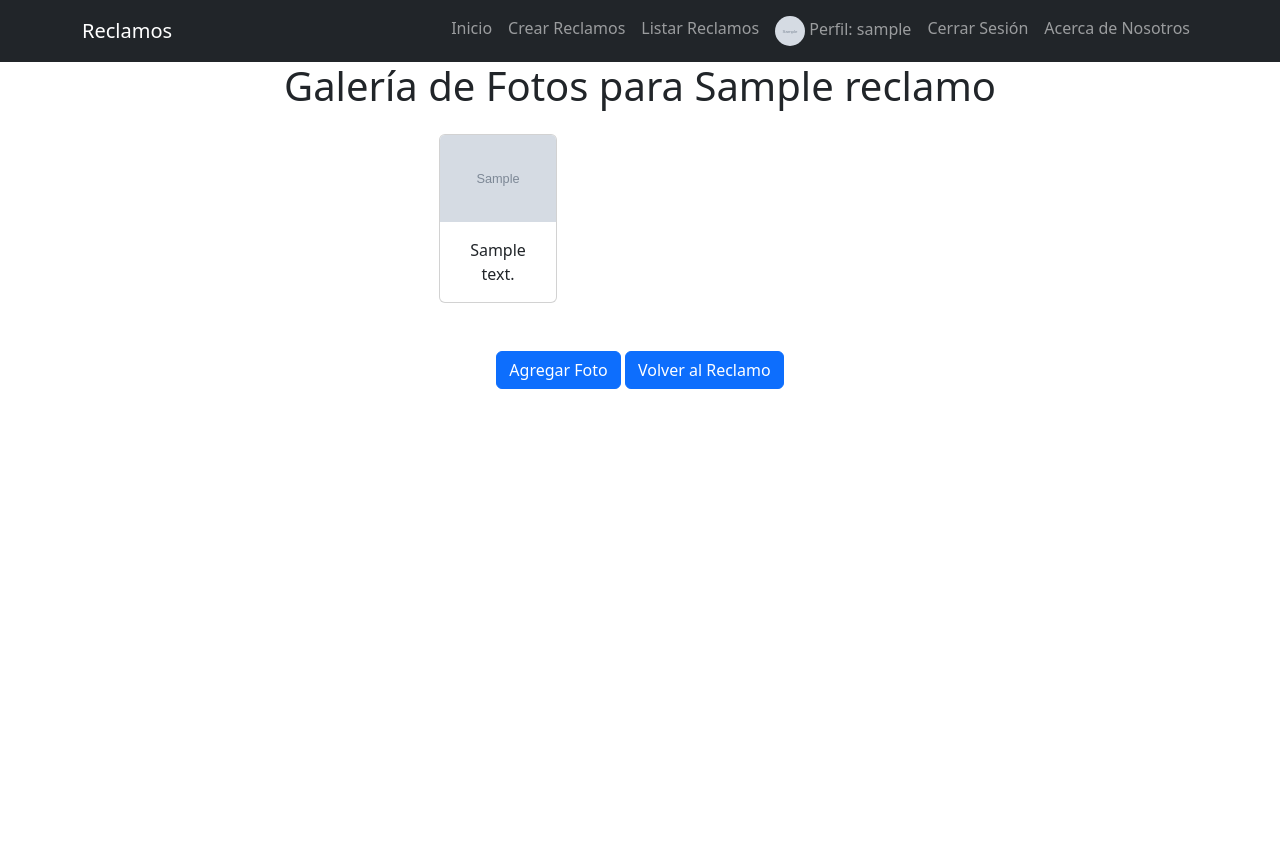
After one commit to GitAlfredoFernandez/alfredo-fernandez-reclamos, a Django app: page /reclamo/1/galeria/ in a window 1280 px wide. The commit adds this page. Run offline with Django 5.2, Linux system fonts and the light colour scheme; a user stored in the database is signed in; tables that the repository leaves empty hold one stand-in row (values such as "Sample post"); grey boxes marked "Sample" are stand-in pictures; some libraries are stand-ins or nearby versions.

Commit message:
Galeria de Fotos agregadas

```diff
--- a/reclamos/models.py
+++ b/reclamos/models.py
@@ -75,3 +75,11 @@ class Profile(models.Model):
                 raise ValidationError({'password': e.messages})
         self.user.save()
         super().save(*args, **kwargs)
+
+class GaleriaFotos(models.Model):
+    reclamo = models.ForeignKey(Reclamo, on_delete=models.CASCADE, related_name='fotos')
+    imagen = models.ImageField(upload_to='galeria_fotos/')
+    descripcion = models.CharField(max_length=255, blank=True)
+
+    def __str__(self):
+        return f'Foto de {self.reclamo.titulo}'
--- /dev/null
+++ b/reclamos/templates/reclamos/galeria_fotos.html
@@ -0,0 +1,23 @@
+{% extends 'reclamos/base.html' %}
+{% block titulo %}Galería de Fotos - Reclamos{% endblock %}
+{% block content %}
+<div class="container d-flex flex-column align-items-center min-vh-100 text-center">
+    <h1 class="mb-4">Galería de Fotos para {{ reclamo.titulo }}</h1>
+    <div class="row">
+        {% for foto in fotos %}
+        <div class="col-md-4 mb-4">
+            <div class="card">
+                <img src="{{ foto.imagen.url }}" class="card-img-top" alt="{{ foto.descripcion }}">
+                <div class="card-body">
+                    <p class="card-text">{{ foto.descripcion }}</p>
+                </div>
+            </div>
+        </div>
+        {% endfor %}
+    </div>
+    <div class="text-center">
+        <a href="{% url 'galeria_fotos_upload' reclamo.id %}" class="btn btn-primary mt-4">Agregar Foto</a>
+        <a href="{% url 'reclamo_detalle' reclamo.id %}" class="btn btn-primary mt-4">Volver al Reclamo</a>
+    </div>
+</div>
+{% endblock %}
--- a/reclamos/templates/reclamos/reclamo-detalle.html
+++ b/reclamos/templates/reclamos/reclamo-detalle.html
@@ -12,7 +12,8 @@
         <li class="list-group-item"><strong>Usuario:</strong> {{ reclamo.autor }}</li>
     </ul>
     <div class="text-center">
-        <a href="{% url 'reclamo_listar' %}" class="btn btn-primary">Volver a la lista de reclamos</a>
+        <a href="{% url 'galeria_fotos' reclamo.pk %}" class="btn btn-primary mt-4">Ver Galeria de Fotos</a>
+        <a href="{% url 'reclamo_listar' %}" class="btn btn-primary mt-4">Volver a la lista de reclamos</a>
     </div>
 </div>
 {% endblock %}
--- a/reclamos/templates/reclamos/reclamo-listar.html
+++ b/reclamos/templates/reclamos/reclamo-listar.html
@@ -39,6 +39,7 @@
                         <a href="{% url 'reclamo_detalle' reclamo.pk %}" class="btn btn-sm btn-info">Detalle</a>
                         <a href="{% url 'reclamo_actualizar' reclamo.pk %}" class="btn btn-sm btn-warning">Cambiar</a>
                         <a href="{% url 'reclamo_eliminar' reclamo.pk %}" class="btn btn-sm btn-danger">Eliminar</a>
+                        <a href="{% url 'galeria_fotos' reclamo.pk %}" class="btn btn-sm btn-success">Galeria</a>
                       </td>
                     </tr>
                     {% endfor %}
--- a/reclamos/urls.py
+++ b/reclamos/urls.py
@@ -18,4 +18,6 @@ urlpatterns = [
 	path('salir/', views.custom_logout, name='salir'),
     path('change_profile_picture/', views.change_profile_picture, name='change_profile_picture'),
     path('About Us/', views.about, name='about'),
+    path('reclamo/<int:reclamo_id>/galeria/', views.galeria_fotos, name='galeria_fotos'),
+    path('reclamo/<int:reclamo_id>/subir_foto/', views.galeria_fotos_upload, name='galeria_fotos_upload'),
 ] + static(settings.MEDIA_URL, document_root=settings.MEDIA_ROOT)
--- a/reclamos/views.py
+++ b/reclamos/views.py
@@ -1,8 +1,8 @@
 from django.shortcuts import render, redirect, get_object_or_404
 from django.urls import reverse_lazy
 from django.http import HttpResponse, HttpResponseForbidden
-from reclamos.models import Reclamo, ReclamoEstado, ReclamoTipo
-from reclamos.forms import ReclamoCrear, UserRegisterForm, ProfileForm, CustomLogoutForm
+from reclamos.models import Reclamo, ReclamoEstado, ReclamoTipo, GaleriaFotos
+from reclamos.forms import ReclamoCrear, UserRegisterForm, ProfileForm, CustomLogoutForm, GaleriaFotosForm
 from django.views.generic import ListView, DetailView, DeleteView, UpdateView
 from django.contrib.auth.models import User
 from django.contrib.auth.decorators import login_required
@@ -144,3 +144,24 @@ def custom_logout(request):
         form = CustomLogoutForm()
     context = {'form': form}
     return render(request, 'reclamos/logout.html', context)
+
+@login_required
+def galeria_fotos_upload(request, reclamo_id):
+    reclamo = get_object_or_404(Reclamo, id=reclamo_id)
+    if request.method == 'POST':
+        form = GaleriaFotosForm(request.POST, request.FILES)
+        if form.is_valid():
+            galeria_foto = form.save(commit=False)
+            galeria_foto.reclamo = reclamo
+            galeria_foto.save()
+            messages.success(request, 'Foto subida exitosamente.')
+            return redirect('galeria_fotos', reclamo_id=reclamo_id)
+    else:
+        form = GaleriaFotosForm()
+    return render(request, 'reclamos/galeria_fotos_upload.html', {'form': form, 'reclamo': reclamo})
+
+@login_required
+def galeria_fotos(request, reclamo_id):
+    reclamo = get_object_or_404(Reclamo, id=reclamo_id)
+    fotos = reclamo.fotos.all()
+    return render(request, 'reclamos/galeria_fotos.html', {'reclamo': reclamo, 'fotos': fotos})
```
Also changed, not shown: reclamos/forms.py (+10 -1 lines), reclamos/templates/reclamos/galeria_fotos_upload.html (added, +12 -0 lines), reclamos/migrations/0005_galeriafotos.py (added).
